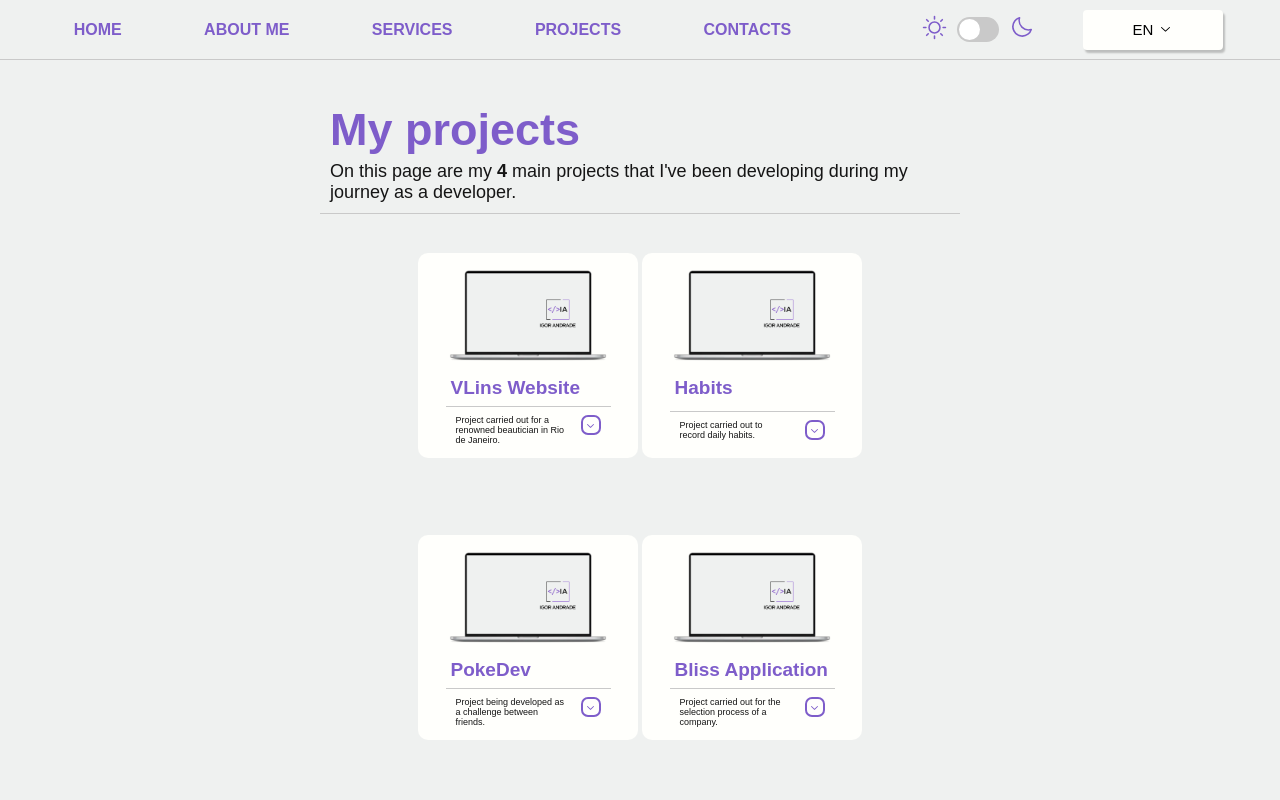
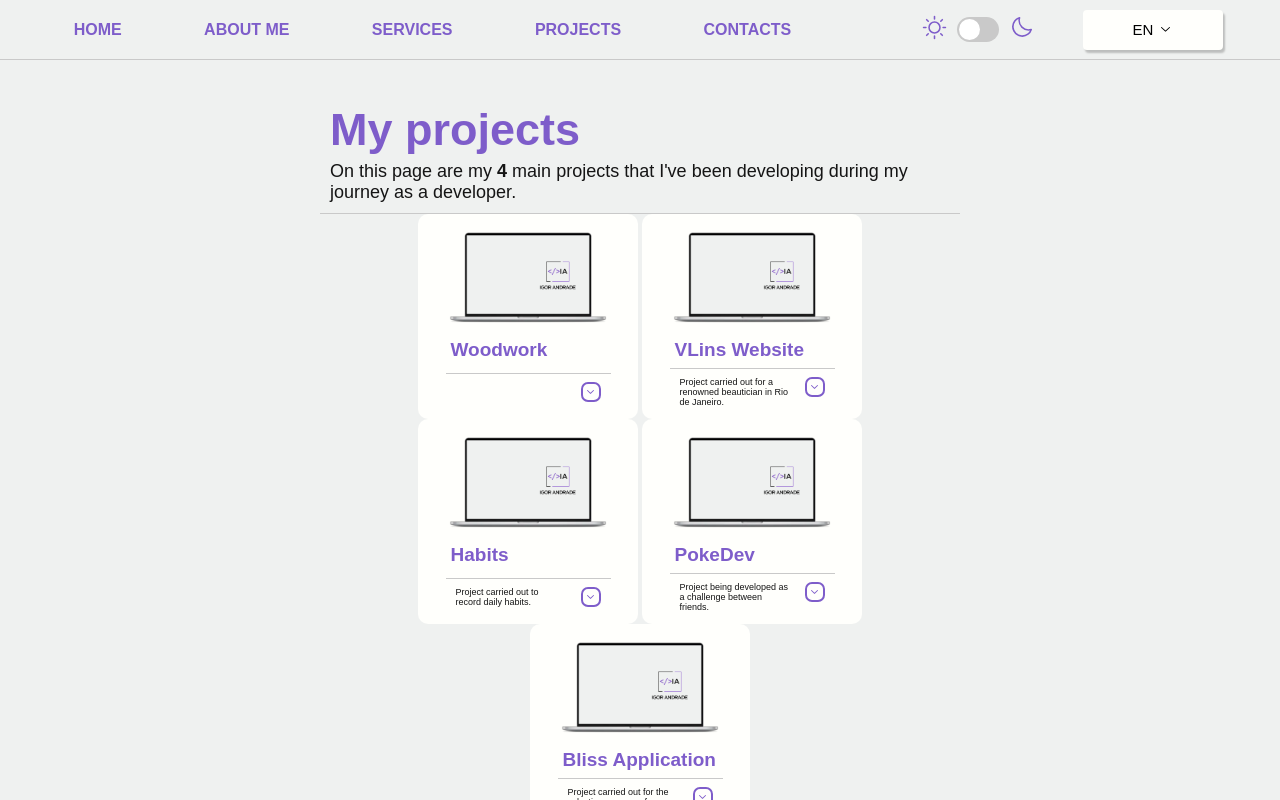
Before and after one commit to rogiandrade/Portfolio, a React (Vite) app in the folder web/: page /projects in a window 1280 px wide. Built offline with nearby package versions, Linux system fonts and the light colour scheme.

Commit message:
Update projects.tsx
-Add woodwork project.

```diff
--- a/web/src/components/screens/projects.tsx
+++ b/web/src/components/screens/projects.tsx
@@ -1,5 +1,5 @@
 import { changeLocale } from "../../contexts/changeLocaleProvider";
-import { NavigationMenuBliss, NavigationMenuHabits, NavigationMenuPokeDev, NavigationMenuVLins } from "../nav/navigationMenu";
+import { NavigationMenuBliss, NavigationMenuHabits, NavigationMenuPokeDev, NavigationMenuVLins, NavigationMenuWoodwork } from "../nav/navigationMenu";
 
 
 export function Projects() {
@@ -12,6 +12,14 @@ export function Projects() {
                     <p className="projectsSubTitle" dangerouslySetInnerHTML={{ __html: changeLocale('projects', 'subtitle') }} />
                 </div>
                 <div className="projectsContent">
+                    <div className="projectsContentCard">
+                        <div className="projectsCardImages" />
+                        <div className="projectsCardsContent">
+                            <h2 className="projectsCardtitle">Woodwork</h2>
+                            <p className="projectsCardSubTitle">{changeLocale('projects', 'woodworkresume')}</p>
+                            <div>{NavigationMenuWoodwork()}</div>
+                        </div>
+                    </div>
                     <div className="projectsContentCard">
                         <div className="projectsCardImages" />
                         <div className="projectsCardsContent">
```
